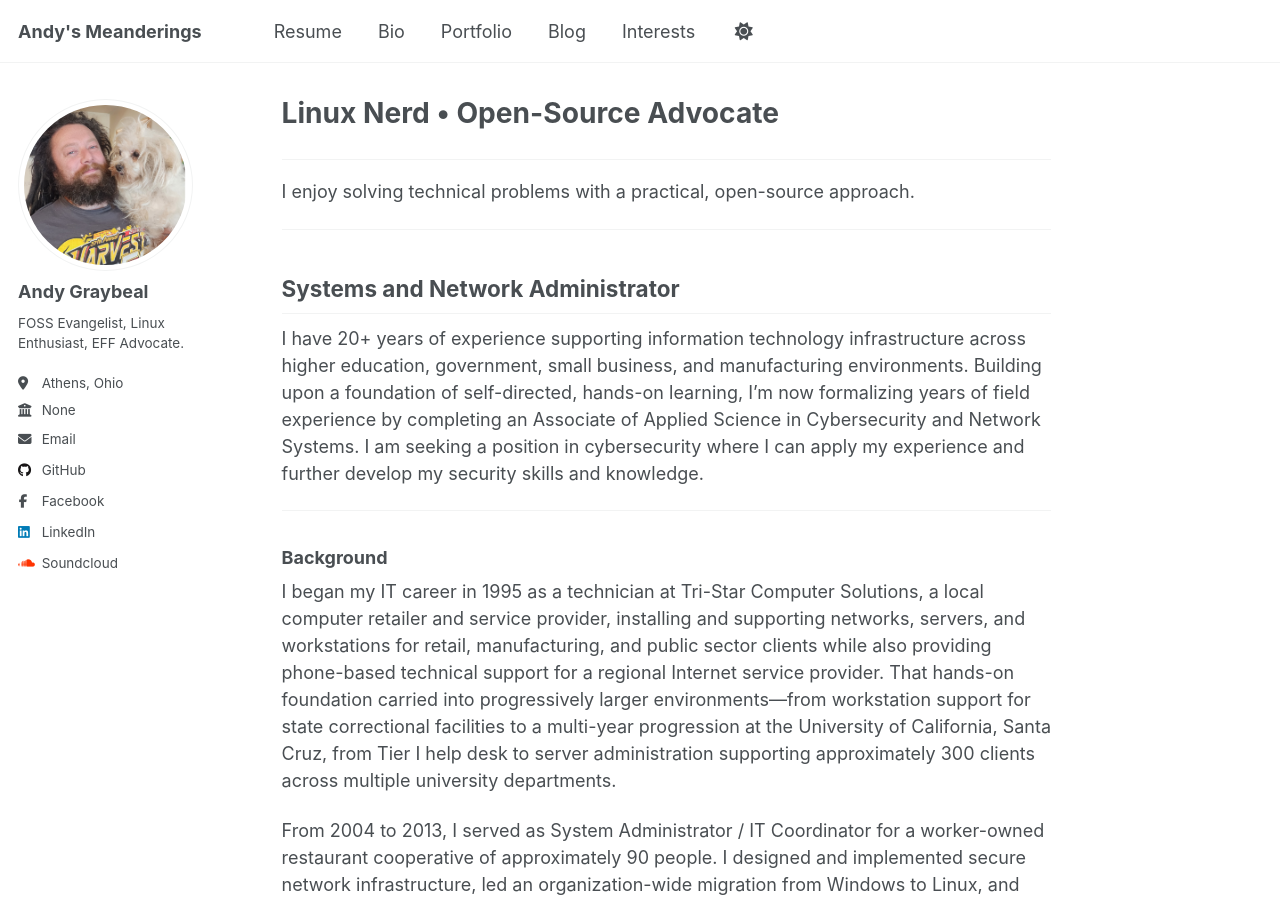
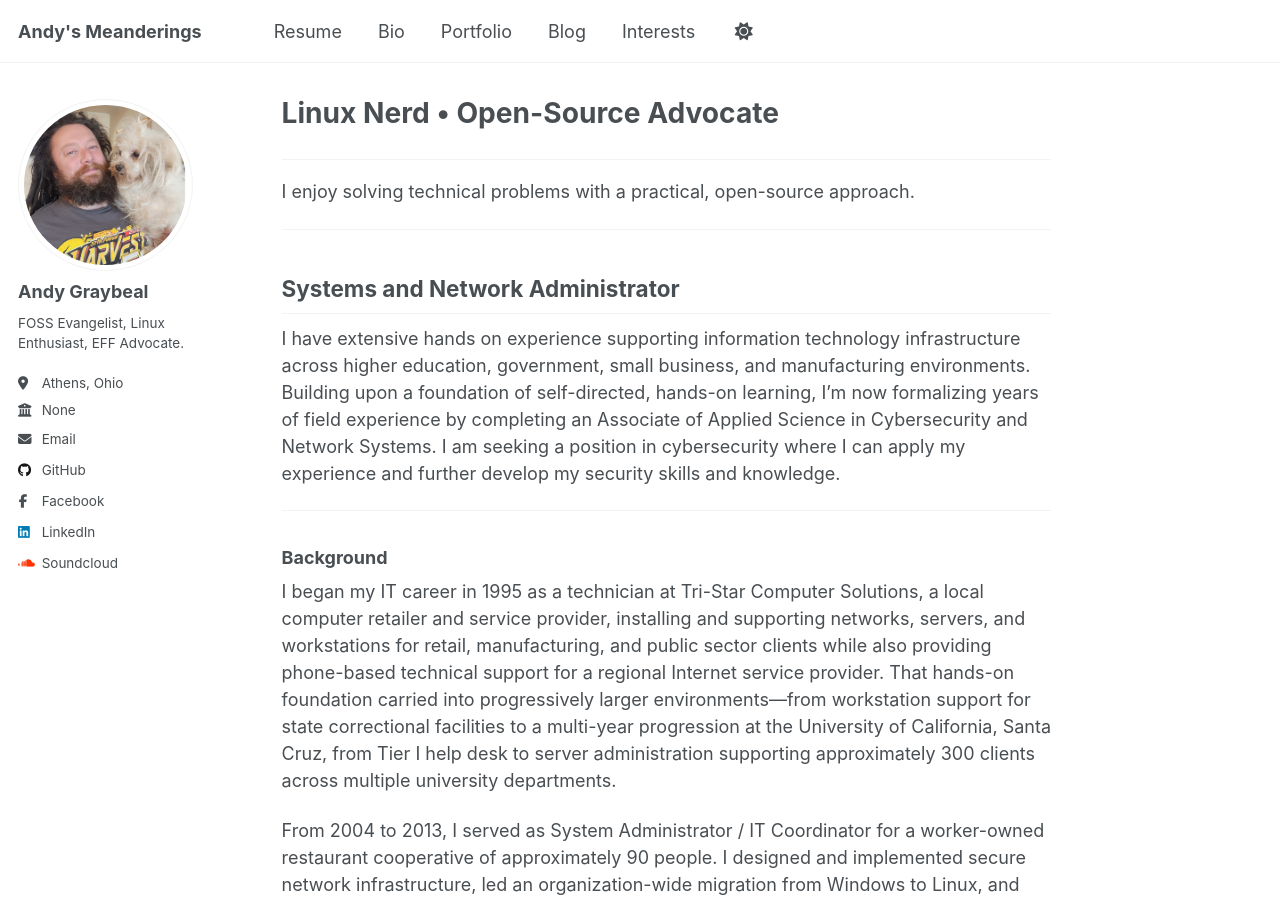
Before and after one commit to andy-graybeal/andy-graybeal.github.io, a Jekyll site: the page built from _pages/about.md, in a window 1280 px wide and 900 px high. Built offline with Jekyll 4.4.1, drawn with Linux system fonts in a browser that asks for light colours; a script that is not in the unit is left out.

Commit message:
Revise experience description in about.md

```diff
--- a/_pages/about.md
+++ b/_pages/about.md
@@ -62,7 +62,7 @@ I enjoy solving technical problems with a practical, open-source approach.
 ---
 ## Systems and Network Administrator
 
-I have 20+ years of experience supporting information technology infrastructure across higher education, government, small business, and manufacturing environments. Building upon a foundation of self-directed, hands-on learning, I'm now formalizing years of field experience by completing an Associate of Applied Science in Cybersecurity and Network Systems.  I am seeking a position in cybersecurity where I can apply my experience and further develop my security skills and knowledge.
+I have extensive hands on experience supporting information technology infrastructure across higher education, government, small business, and manufacturing environments. Building upon a foundation of self-directed, hands-on learning, I'm now formalizing years of field experience by completing an Associate of Applied Science in Cybersecurity and Network Systems.  I am seeking a position in cybersecurity where I can apply my experience and further develop my security skills and knowledge.
 
 ---
 ### Background
```
